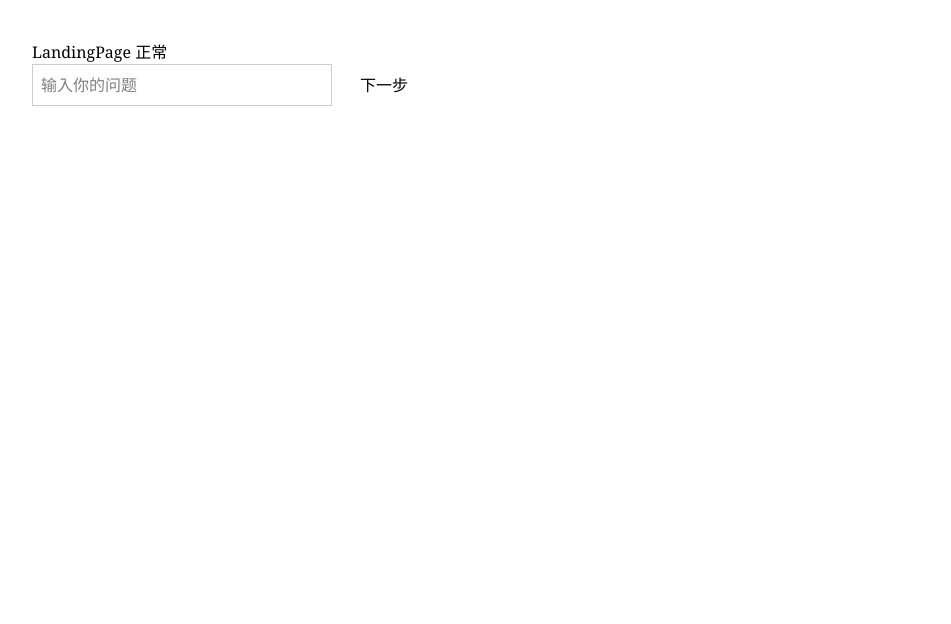
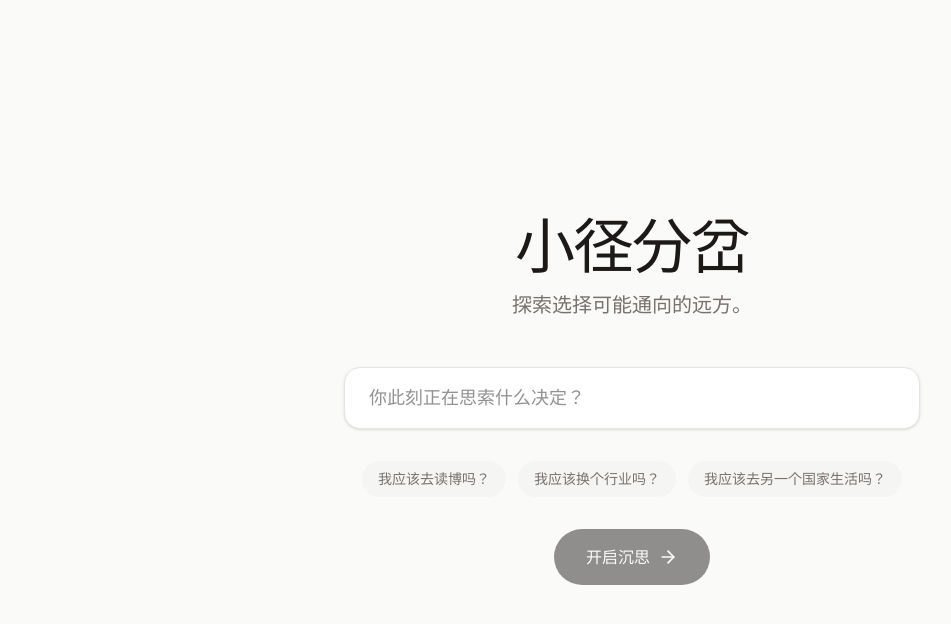
Before and after one commit to Yixuan0706/LifeFork, a React (Vite) app: page / in a window 1280 px wide. Shown: the top 624 px of the page, without its empty margins (8-959 px from the left). Built offline with nearby package versions, Linux system fonts and the light colour scheme; no server answers.

Commit message:
Update LandingPage.tsx

```diff
--- a/src/pages/LandingPage.tsx
+++ b/src/pages/LandingPage.tsx
@@ -1,32 +1,99 @@
 import React, { useState } from 'react';
 import { useDecision } from '../contexts/DecisionContext';
+import { generateClarificationAndQuestions } from '../services/geminiService';
+import { motion } from 'motion/react';
+import { Loader2, ArrowRight } from 'lucide-react';
 
 export default function LandingPage() {
   const [input, setInput] = useState('');
-  const { setDecision, setStep } = useDecision();
+  const [isLoading, setIsLoading] = useState(false);
+  const { setDecision, setClarification, setStep } = useDecision();
 
-  const handleSubmit = (e: React.FormEvent) => {
+  const handleSubmit = async (e: React.FormEvent) => {
     e.preventDefault();
     if (!input.trim()) return;
 
+    setIsLoading(true);
+    try {
+      const result = await generateClarificationAndQuestions(input);
       setDecision(input);
+      setClarification(result);
       setStep('questions');
+    } catch (error) {
+      console.error('Failed to generate questions:', error);
+    } finally {
+      setIsLoading(false);
+    }
   };
 
+  const exampleInputs = [
+    '我应该去读博吗？',
+    '我应该换个行业吗？',
+    '我应该去另一个国家生活吗？'
+  ];
+
   return (
-    <div style={{ minHeight: '100vh', padding: '40px', background: '#fff', color: '#000' }}>
-      <h1>LandingPage 正常</h1>
-      <form onSubmit={handleSubmit}>
+    <div className="min-h-screen flex flex-col items-center justify-center p-6">
+      <motion.div
+        initial={{ opacity: 0, y: 20 }}
+        animate={{ opacity: 1, y: 0 }}
+        transition={{ duration: 0.8, ease: 'easeOut' }}
+        className="max-w-2xl w-full space-y-12 text-center"
+      >
+        <div className="space-y-4">
+          <h1 className="text-5xl md:text-6xl font-medium tracking-tight text-stone-900 font-serif">
+            小径分岔
+          </h1>
+          <p className="text-lg md:text-xl text-stone-500 font-light">
+            探索选择可能通向的远方。
+          </p>
+        </div>
+
+        <form onSubmit={handleSubmit} className="space-y-8">
+          <div className="relative max-w-xl mx-auto">
             <input
+              type="text"
               value={input}
               onChange={(e) => setInput(e.target.value)}
-          placeholder="输入你的问题"
-          style={{ border: '1px solid #ccc', padding: '8px', width: '300px' }}
+              placeholder="你此刻正在思索什么决定？"
+              className="w-full px-6 py-4 text-lg bg-white border border-stone-200 rounded-2xl shadow-sm focus:outline-none focus:ring-2 focus:ring-stone-400 focus:border-transparent transition-all"
+              disabled={isLoading}
             />
-        <button type="submit" style={{ marginLeft: '12px', padding: '8px 16px' }}>
-          下一步
+          </div>
+
+          <div className="flex flex-wrap justify-center gap-3">
+            {exampleInputs.map((example, idx) => (
+              <button
+                key={idx}
+                type="button"
+                onClick={() => setInput(example)}
+                className="px-4 py-2 text-sm text-stone-500 bg-stone-100 rounded-full hover:bg-stone-200 transition-colors"
+                disabled={isLoading}
+              >
+                {example}
+              </button>
+            ))}
+          </div>
+
+          <button
+            type="submit"
+            disabled={!input.trim() || isLoading}
+            className="inline-flex items-center justify-center px-8 py-4 text-base font-medium text-white bg-stone-800 rounded-full hover:bg-stone-900 focus:outline-none focus:ring-2 focus:ring-offset-2 focus:ring-stone-900 disabled:opacity-50 disabled:cursor-not-allowed transition-all"
+          >
+            {isLoading ? (
+              <>
+                <Loader2 className="w-5 h-5 mr-2 animate-spin" />
+                沉思中...
+              </>
+            ) : (
+              <>
+                开启沉思
+                <ArrowRight className="w-5 h-5 ml-2" />
+              </>
+            )}
           </button>
         </form>
+      </motion.div>
     </div>
   );
 }
```
Lines whose indentation alone changed are shown as unchanged.
